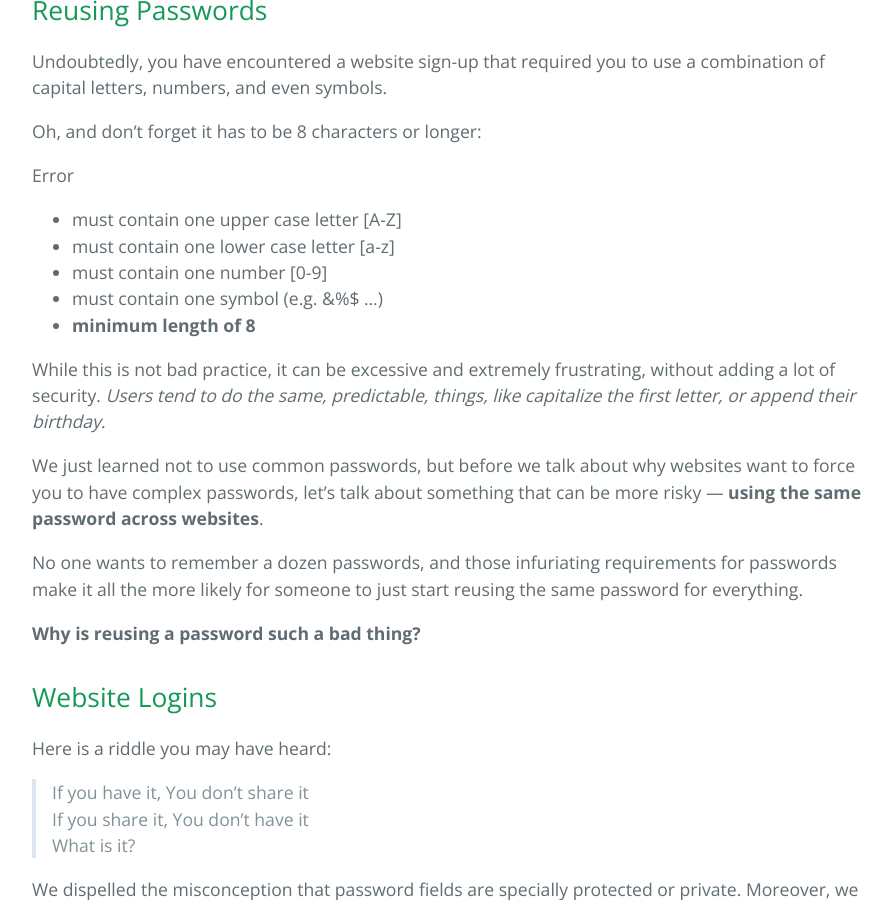
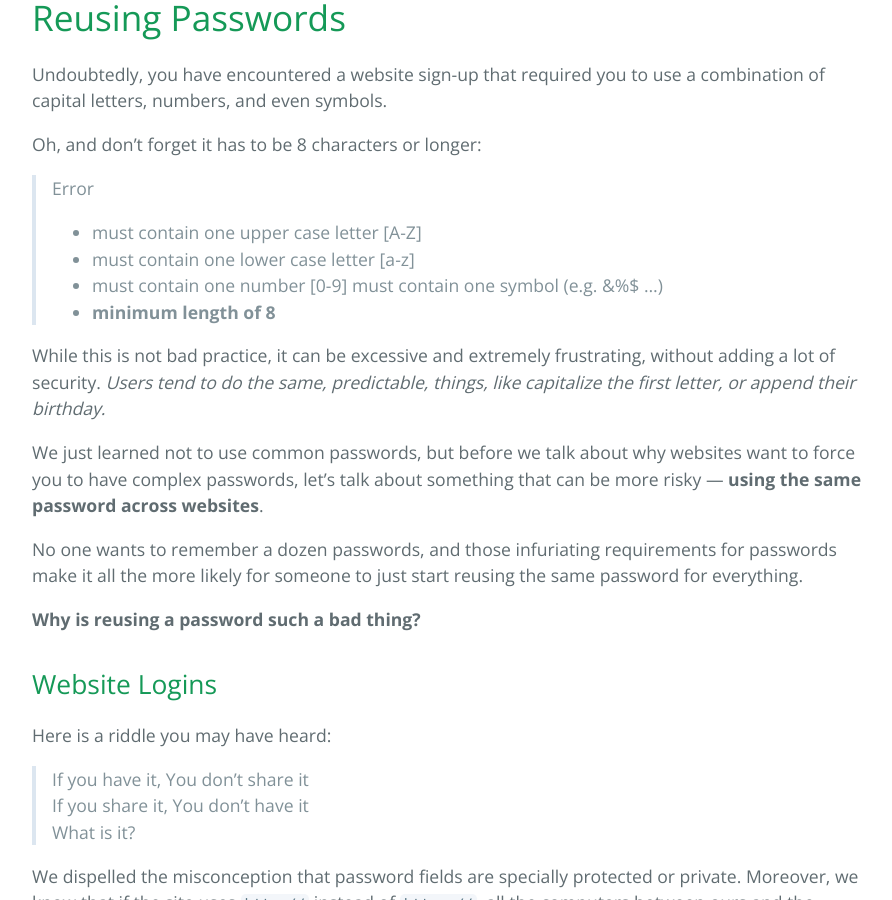
Before and after one commit to ugacyberarch/manual, a Jekyll site: the page built from reusing_passwords.md, in a window 1280 px wide and 900 px high, scrolled down 424 px. Shown: the whole window, without its empty margins (192-1084 px from the left). Built offline with Jekyll 4.4.1, drawn with Linux system fonts in a browser that asks for light colours; part of the change alters nothing that is shown.

```diff
--- a/reusing_passwords.md
+++ b/reusing_passwords.md
@@ -4,25 +4,33 @@ title: Passwords - 4
 description: Reusing Passwords
 
 ---
-## Reusing Passwords
+# Reusing Passwords
 
-Undoubtedly, you have encountered a website sign-up that required you to use a combination of capital letters, numbers, and even symbols.
+Undoubtedly, you have encountered a website sign-up that required you to use a
+combination of capital letters, numbers, and even symbols.
 
 Oh, and don't forget it has to be 8 characters or longer:
 
-Error
+> Error
+>
+> * must contain one upper case letter [A-Z]
+> * must contain one lower case letter [a-z]
+> * must contain one number [0-9]
+> must contain one symbol (e.g. &%$ ...)
+> * **minimum length of 8**
 
-* must contain one upper case letter \[A-Z\]
-* must contain one lower case letter \[a-z\]
-* must contain one number \[0-9\]
-* must contain one symbol (e.g. &%$ ...)
-* **minimum length of 8**
+While this is not bad practice, it can be excessive and extremely frustrating,
+without adding a lot of security. _Users tend to do the same, predictable,
+things, like capitalize the first letter, or append their birthday._
 
-While this is not bad practice, it can be excessive and extremely frustrating, without adding a lot of security. _Users tend to do the same, predictable, things, like capitalize the first letter, or append their birthday._
+We just learned not to use common passwords, but before we talk about why
+websites want to force you to have complex passwords, let's talk about
+something that can be more risky &mdash; **using the same password across
+websites**.
 
-We just learned not to use common passwords, but before we talk about why websites want to force you to have complex passwords, let's talk about something that can be more risky — **using the same password across websites**.
-
-No one wants to remember a dozen passwords, and those infuriating requirements for passwords make it all the more likely for someone to just start reusing the same password for everything.
+No one wants to remember a dozen passwords, and those infuriating requirements
+for passwords make it all the more likely for someone to just start reusing the
+same password for everything.
 
 **Why is reusing a password such a bad thing?**
 
@@ -34,29 +42,46 @@ Here is a riddle you may have heard:
 > If you share it, You don't have it
 > What is it?
 
-We dispelled the misconception that password fields are specially protected or private. Moreover, we know that if the site uses `http://` instead of `https://`, all the computers between ours and the website can also see your password.
+We dispelled the misconception that password fields are specially protected or
+private.  Moreover, we know that if the site uses `http://` instead of
+`https://`, all the computers between ours and the website can also see your
+password.
 
-Suppose that the website does support encryption. Instead of the analogy being mailing a key, we are in fact mailing a lockbox, with your key inside, that only the website should be able to open. Would that keep your key a secret?
+Suppose that the website does support encryption. Instead of the analogy being
+mailing a key, we are in fact mailing a lockbox, with your key inside, that
+only the website should be able to open. Would that keep your key a secret?
 
 **Are your passwords really secret?**
 
+
+
 The server sees exactly what you input.
 
-Once shared, a secret is no longer a secret. We share our password with the website's server. Anyone that has or gains sufficient access to that server can discover your password.
+Once shared, a secret is no longer a secret. We share our password with the
+website's server.  Anyone that has or gains sufficient access to that server
+can discover your password.
 
-Once one account is compromised, those same credentials can be used to login to any service where you reused them.
+Once one account is compromised, those same credentials can be used to login
+to any service where you reused them.
+
 
 ## Password Resets
 
 Most of us have one primary e-mail address.
 
-Should you ever forget your username or password for a website or service you use, all you have to do is click `Forgot password?` and reset it, right?.
+Should you ever forget your username or password for a website or service you
+use, all you have to do is click `Forgot password?` and reset it, right?.
 
-Well, that pretty much means that the password for your primary e-mail account is the nuclear launch codes of your personal security online.
 
-We've seen why you don't want to use predictable passwords and why you shouldn't reuse passwords. This is particularly important when it comes to accounts that allow you to reset passwords.
+Well, that pretty much means that the password for your primary e-mail account
+is the nuclear launch codes of your personal security online.
 
-Be vigilant. Protect your e-mail passwords earnestly. Make them strong, and be very sure not to reveal them to anyone.
+We've seen why you don't want to use predictable passwords and why you
+shouldn't reuse passwords. This is particularly important when it comes to
+accounts that allow you to reset passwords.
+
+Be vigilant. Protect your e-mail passwords earnestly. Make them strong, and
+be very sure not to reveal them to anyone.
 
 ## Takeaways
 
@@ -64,7 +89,11 @@ Take extra care to protect your primary e-mail account.
 
 Prefer `https://` to `http://`.
 
-Keep your passwords secret but remember they are not entirely secret. You expose your password to every service you use it on, and should any one of them be compromised, or should that password be intercepted, all your accounts can fall like dominoes.
+Keep your passwords secret but remember they are not entirely secret.  You
+expose your password to every service you use it on, and should any one of them
+be compromised, or should that password be intercepted, all your accounts can
+fall like dominoes.
+
 
 [← Common Passwords](./common_passwords.html "Common Passwords")
 [Password Requirements →](./password_requirements.html "Password Requirements")
```
